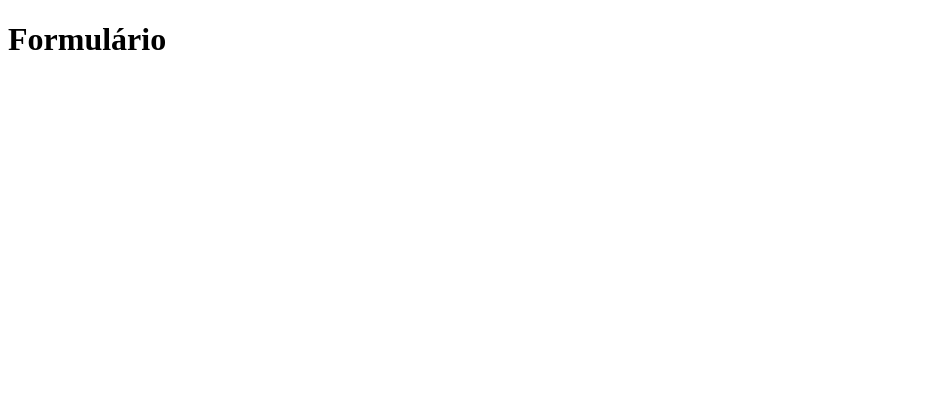
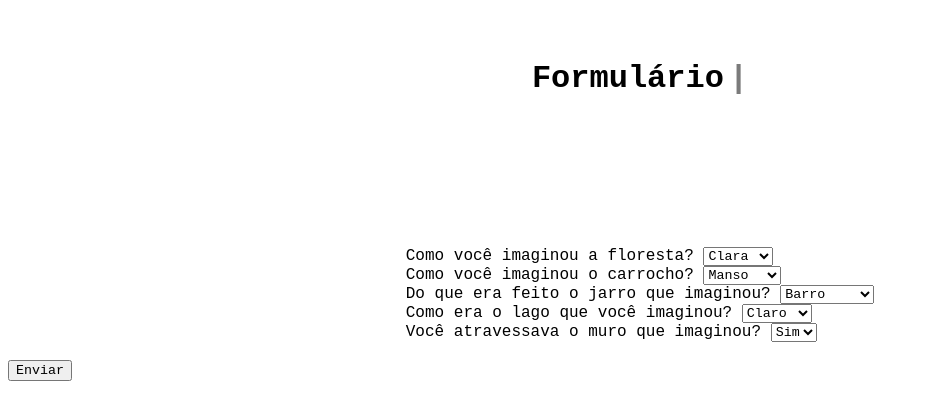
Before and after one commit to JoaoVitor-Dev/TestePsicologico, a plain HTML site: page formulario.html in a window 1280 px wide. Shown: the whole page, without its empty margins (0-929 px from the left). Drawn offline with Linux system fonts and the light colour scheme.

Commit message:
Update formulario.html

```diff
--- a/formulario.html
+++ b/formulario.html
@@ -4,9 +4,59 @@
     <meta charset="UTF-8">
     <meta http-equiv="X-UA-Compatible" content="IE=edge">
     <meta name="viewport" content="width=p, initial-scale=1.0">
-    <title>Document</title>
+    <title>Formulário</title>
+    <link rel="stylesheet" href="style.css">
 </head>
 <body>
-    <h1>Formulário</h1>
+    <header>
+        <div>
+            <h1>Formulário</h1>
+        </div>
+    </header>
+    <main>
+        <div class="container">
+            <form id="form" action="">
+                <label for="floresta">Como você imaginou a floresta?</label>
+                <select name="floresta" id="floresta" required>
+                    <option value="true">Clara</option>
+                    <option value="false">Escura</option>
+                </select>
+                <br>
+                <label for="cachorro">Como você imaginou o carrocho?</label>
+                <select name="cachorro" id="cachorro" required>
+                    <option value="true">Manso</option>
+                    <option value="false">Raivoso</option>
+                </select>
+                <br>
+                <label for="jarro">Do que era feito o jarro que imaginou?</label>
+                <select name="jarro" id="jarro" required>
+                    <option value="true">Barro</option>
+                    <option value="false">Porcelana</option>
+                </select>
+                <br>
+                <label for="lago">Como era o lago que você imaginou?</label>
+                <select name="lago" id="lago" required>
+                    <option value="true">Claro</option>
+                    <option value="false">Escuro</option>
+                </select>
+                <br>
+                <label for="muro">Você atravessava o muro que imaginou?</label>
+                <select name="muro" id="muro" required>
+                    <option value="true">Sim</option>
+                    <option value="false">Não</option>
+                </select>
+                <br><br>
+            </form>
+        </div>
+        <button id="enviar">Enviar</button>
+
+        <div class="">
+
+        </div>
+        <div id="resultado">
+
+        </div>
+    </main>
+    <script src="/formulario.js"></script>
 </body>
 </html>
```
